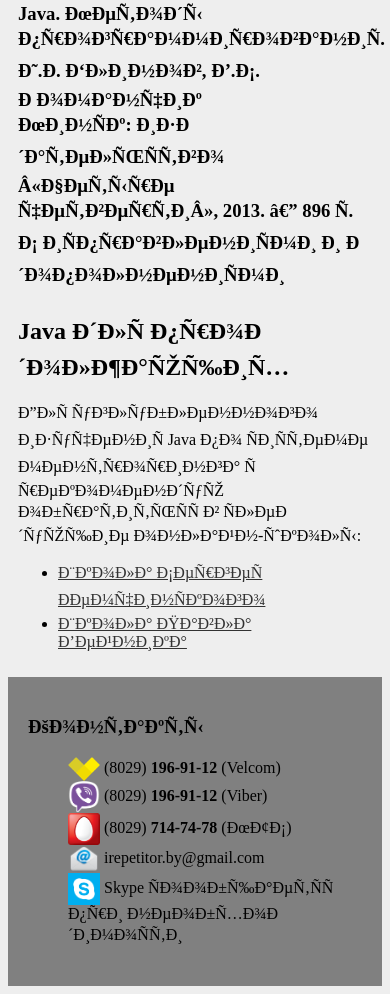
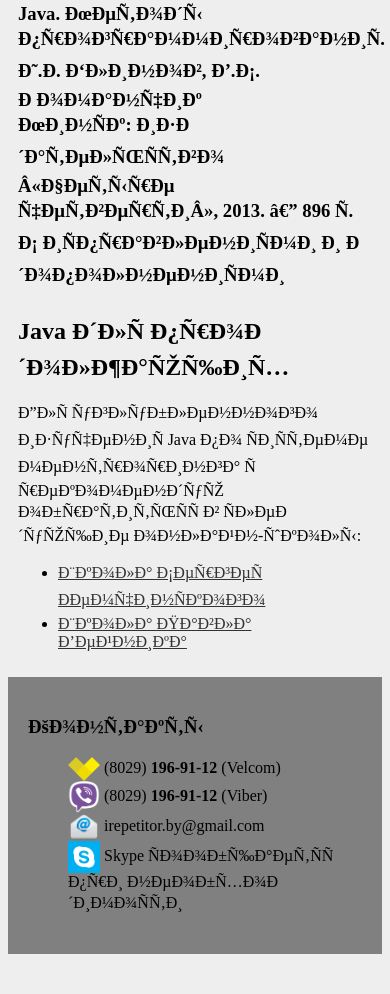
Before and after one commit to iRepetitorBy/irepetitorby.github.io, a plain HTML site: page java.html in a window 390 px wide. Shown: the part 4057-5051 px from the top of the page. After the commit the page ends 5019 px from the top, so only its background shows below. Drawn offline with Linux system fonts and the light colour scheme.

Commit message:
removed phone MTS from ways of contact

```diff
--- a/java.html
+++ b/java.html
@@ -171,10 +171,6 @@
                     (8029)  <strong>196-91-12</strong> (Viber)
                 </li>
                 <li>
-                    <img class="marker" src="images/thumbs/mts.png">
-                    (8029)  <strong>714-74-78</strong> (МТС)
-                </li>
-                <li>
                     <img class="marker" src="images/thumbs/email.png">
                     irepetitor.by@gmail.com
                 </li>
```
Also changed, not shown: index.html (+0 -4 lines), javascript.html (+0 -4 lines), master.html (+0 -4 lines), price.html (+0 -4 lines), school-programm.html (+0 -4 lines), school.html (+0 -4 lines), sql.html (+0 -4 lines).
